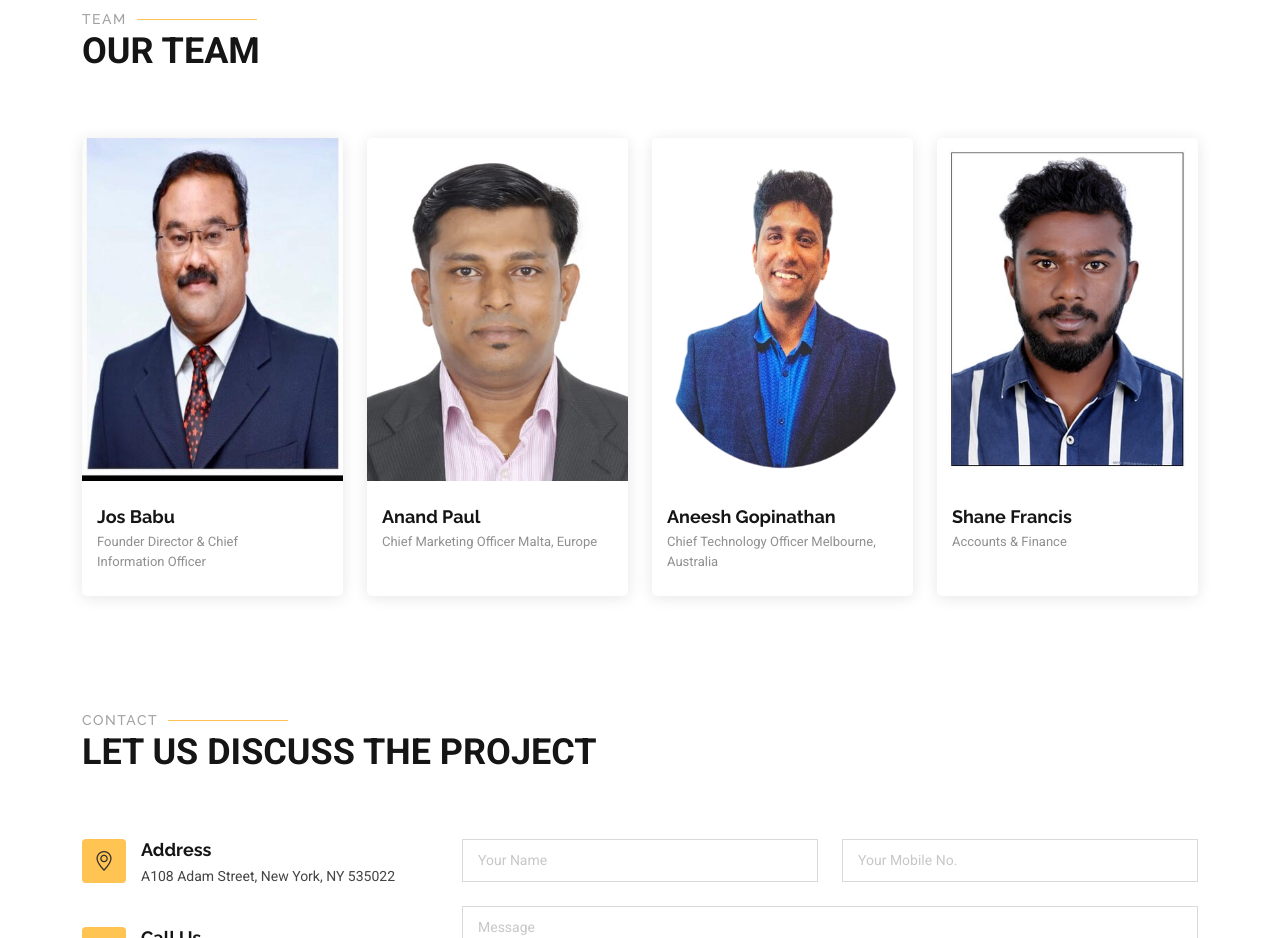
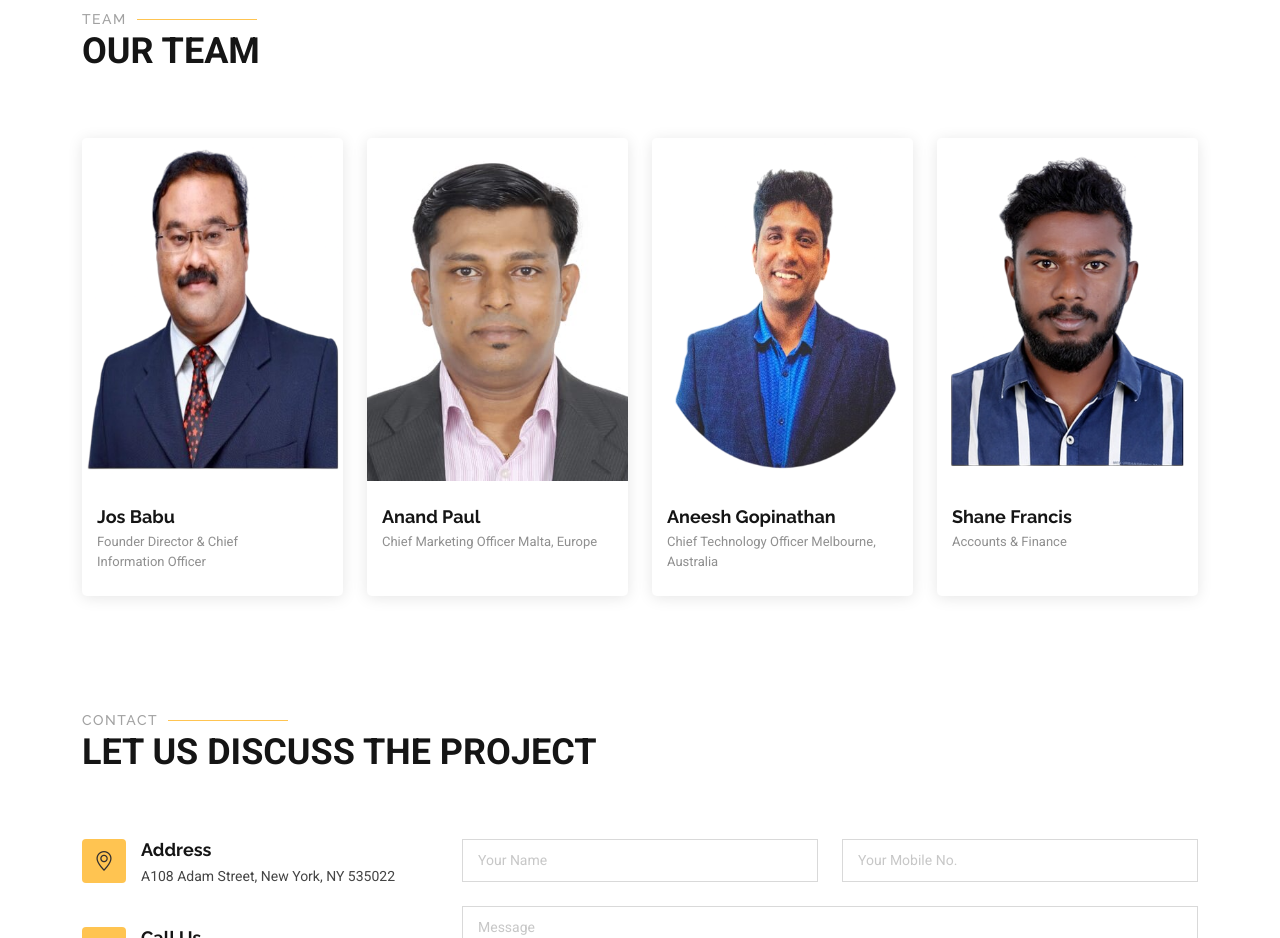
Before and after one commit to joe-fran-cis/softbel, a plain HTML site: page index.html in a window 1280 px wide. Shown: the part 3400-4338 px from the top of the page. Drawn offline with Linux system fonts and the light colour scheme.

Commit message:
image changed

```diff
--- a/index.html
+++ b/index.html
@@ -484,7 +484,7 @@
           <div class="col-lg-3 col-md-6 d-flex align-items-stretch" data-aos="fade-up" data-aos-delay="100">
             <div class="team-member">
               <div class="member-img">
-                <img src="assets/img/people/jos.jpg" class="img-fluid" alt="">
+                <img src="assets/img/people/jos.png" class="img-fluid" alt="">
                 <div class="social">
                   <a href=""><i class="bi bi-twitter-x"></i></a>
                   <a href=""><i class="bi bi-facebook"></i></a>
@@ -540,7 +540,7 @@
           <div class="col-lg-3 col-md-6 d-flex align-items-stretch" data-aos="fade-up" data-aos-delay="400">
             <div class="team-member">
               <div class="member-img">
-                <img src="assets/img/people/shane.jpg" class="img-fluid" alt="">
+                <img src="assets/img/people/shane.png" class="img-fluid" alt="">
                 <div class="social">
                   <a href=""><i class="bi bi-twitter-x"></i></a>
                   <a href=""><i class="bi bi-facebook"></i></a>
```
Also changed, not shown: assets/img/people/jos.png (added), assets/img/people/shane.png (added).
